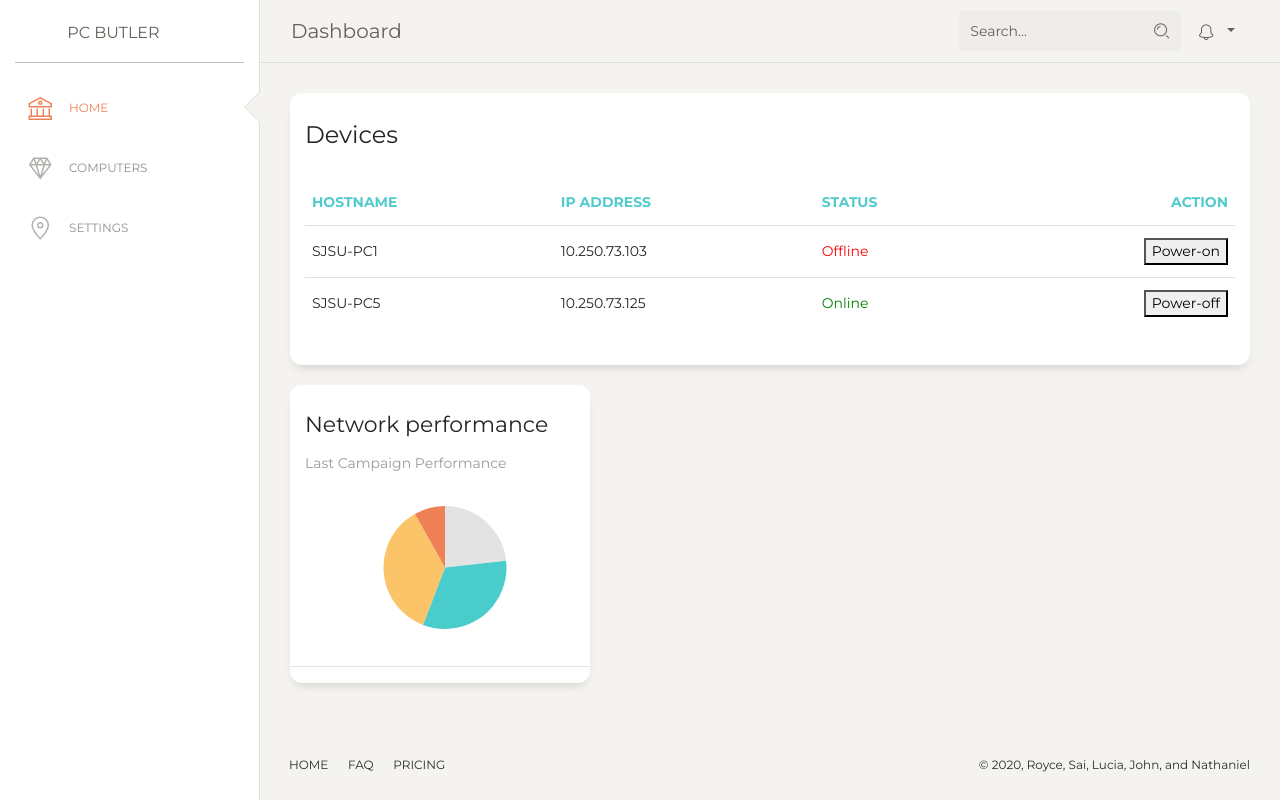
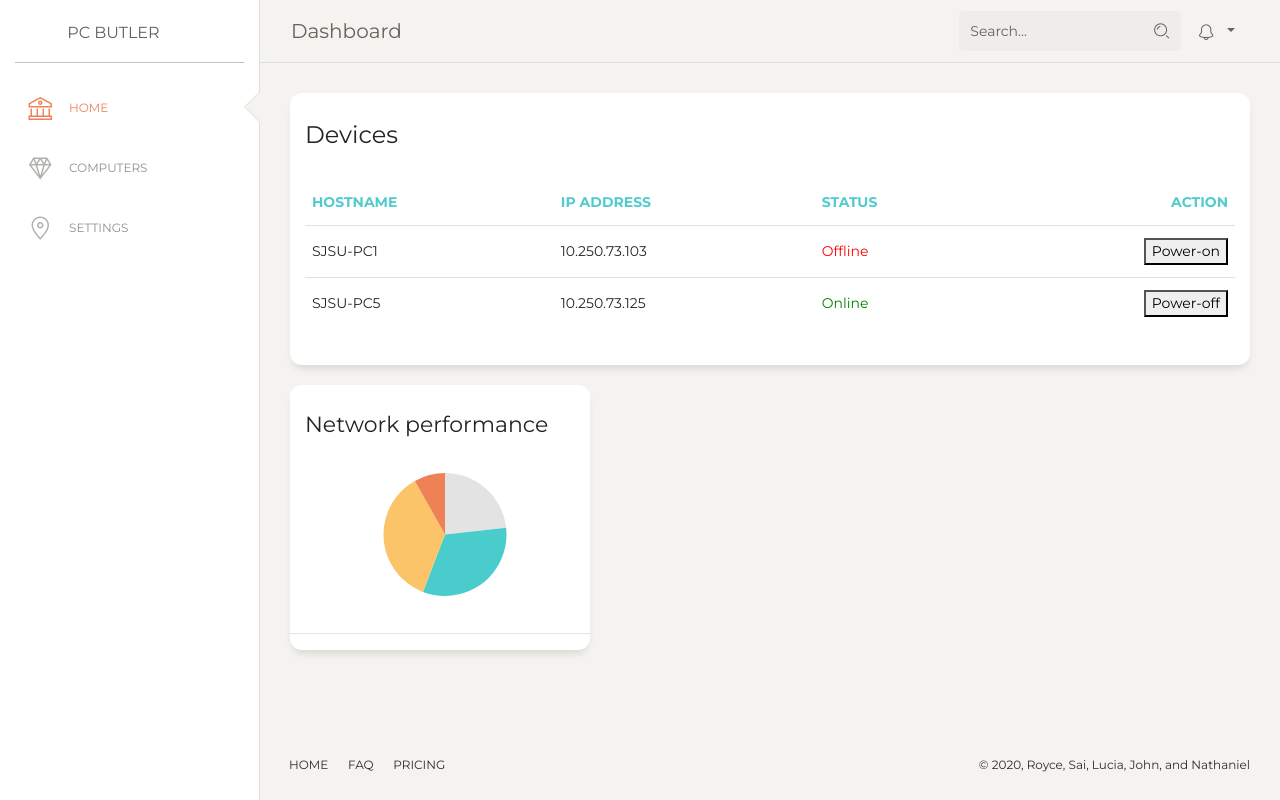
Before and after one commit to pc-butler/server, a PHP site: page /dashboard in a window 1280 px wide. Run offline with PHP 8.4, Linux system fonts and the light colour scheme; some libraries are stand-ins or nearby versions.

Commit message:
Update index.php

```diff
--- a/dashboard/index.php
+++ b/dashboard/index.php
@@ -166,7 +166,7 @@ Coded by www.creative-tim.com
             <div class="card ">
               <div class="card-header ">
                 <h5 class="card-title">Network performance</h5>
-                <p class="card-category">Last Campaign Performance</p>
+                <p class="card-category"></p>
               </div>
               <div class="card-body ">
                 <canvas id="chartEmail"></canvas>
```
